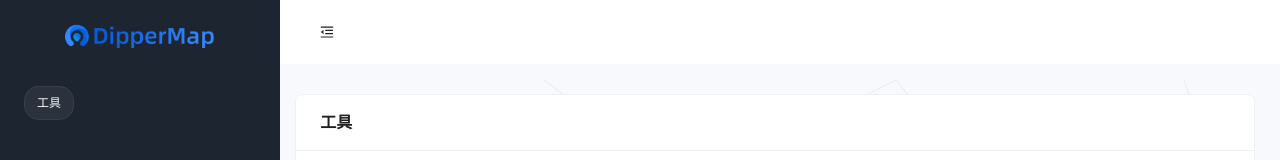
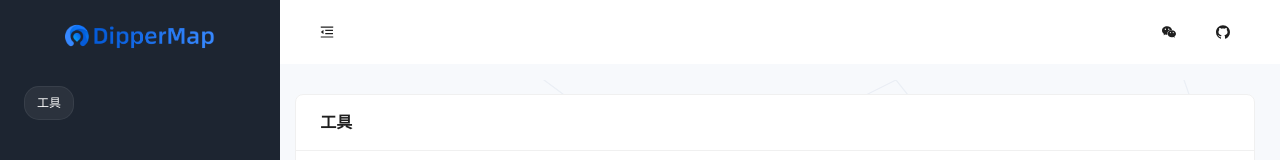
Before and after one commit to DipperMap/dippermap, a React (Create React App) app: page / in a window 1280 px wide. Shown: the top 160 px of the page. Built offline with nearby package versions, Linux system fonts and the light colour scheme.

Commit message:
fix: header左侧新增微信和gitHub

```diff
--- a/src/App.tsx
+++ b/src/App.tsx
@@ -2,9 +2,9 @@ import { Layout, Button } from "antd";
 import "./App.css";
 import { AppCard } from "./components/app-content";
 import { AppSider } from "./components/app-sider";
-import { MenuFoldOutlined, MenuUnfoldOutlined } from "@ant-design/icons";
 import { useState } from "react";
 import classNames from "classnames";
+import { AppHeader } from "./components/app-header";
 const { Header, Footer, Sider, Content } = Layout;
 function App() {
   const [collapsed, setCollapsed] = useState(false);
@@ -20,9 +20,7 @@ function App() {
       </Sider>
       <Layout style={{ marginLeft: collapsed ? 0 : 270 }}>
         <Header className="App-header">
-          <div onClick={() => setCollapsed(!collapsed)}>
-            {collapsed ? <MenuUnfoldOutlined /> : <MenuFoldOutlined />}
-          </div>
+          <AppHeader collapsed={collapsed} setCollapsed={setCollapsed} />
         </Header>
         <Content className="App-content">
           <AppCard />
--- /dev/null
+++ b/src/components/app-header/index.css
@@ -0,0 +1,27 @@
+.app-header {
+  display: flex;
+  align-items: center;
+  justify-content: space-between;
+  width: 100%;
+}
+
+.header-right {
+  display: flex;
+  align-items: center;
+}
+
+.weChat {
+  cursor: pointer;
+  margin-right: 40px;
+}
+
+.weChatText {
+  text-align: center;
+  padding: 12px 12px 6px 12px;
+  border-bottom: solid 1px #0000003b;
+  color: #000;
+}
+
+.gitHub {
+  cursor: pointer;
+}
--- /dev/null
+++ b/src/components/app-header/index.tsx
@@ -0,0 +1,57 @@
+import {
+  MenuFoldOutlined,
+  MenuUnfoldOutlined,
+  WechatOutlined,
+  GithubOutlined,
+} from "@ant-design/icons";
+import "./index.css";
+import { Tooltip, Divider } from "antd";
+import weChat from "../../assets/weixin.jpeg";
+
+type AppHeaderProps = {
+  collapsed: boolean;
+  setCollapsed: (val: boolean) => void;
+};
+
+export const AppHeader: React.FC<AppHeaderProps> = ({
+  setCollapsed,
+  collapsed,
+}) => {
+  return (
+    <div className="app-header">
+      <div onClick={() => setCollapsed(!collapsed)}>
+        {collapsed ? <MenuUnfoldOutlined /> : <MenuFoldOutlined />}
+      </div>
+      <div className="header-right">
+        <div className="weChat">
+          <Tooltip
+            color={"#fff"}
+            placement="bottom"
+            title={
+              <div>
+                <div className="weChatText">
+                  <span>微信扫一扫关注</span>
+                </div>
+                <img
+                  style={{ paddingTop: 6 }}
+                  width={130}
+                  src={weChat}
+                  alt=""
+                />
+              </div>
+            }
+          >
+            <WechatOutlined />
+          </Tooltip>
+        </div>
+        <div className="gitHub">
+          <GithubOutlined
+            onClick={() => {
+              window.open("https://github.com/DipperMap/dippermap");
+            }}
+          />
+        </div>
+      </div>
+    </div>
+  );
+};
```
Also changed, not shown: src/assets/weixin.jpeg (added).
